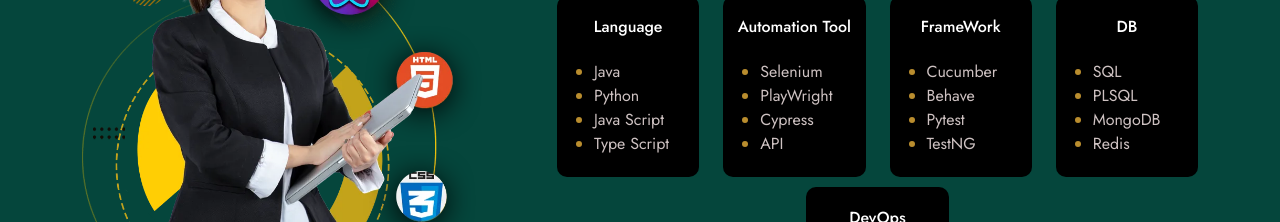
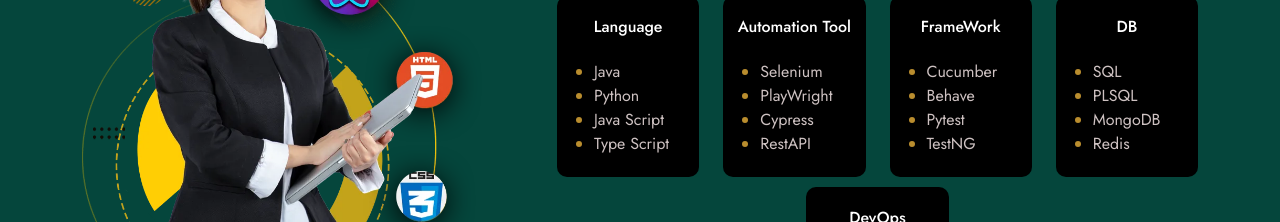
Before and after one commit to axessmongo/AxessTechnology-project, a React (Vite) app in the folder client/: page /testing in a window 1280 px wide. Shown: the part 3260-3482 px from the top of the page. Built offline with nearby package versions, Linux system fonts and the light colour scheme.

Commit message:
edit to restapi

```diff
--- a/client/src/pages/Testing.jsx
+++ b/client/src/pages/Testing.jsx
@@ -201,7 +201,7 @@ function Testing() {
                         <li>Selenium</li>
                         <li>PlayWright</li>
                         <li>Cypress</li>
-                        <li>API</li>
+                        <li>RestAPI</li>
                       </ul>
                     </div>
                   </div>
```
